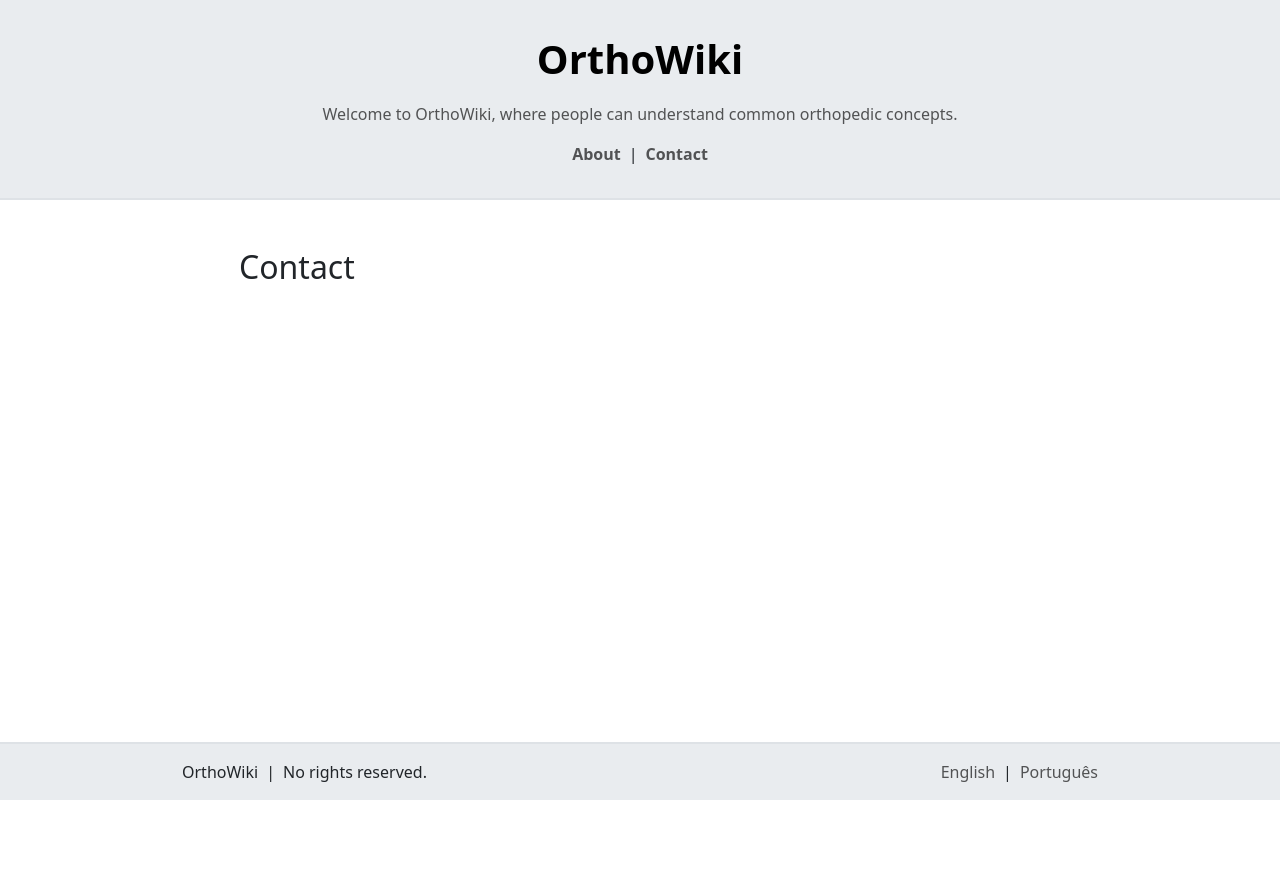
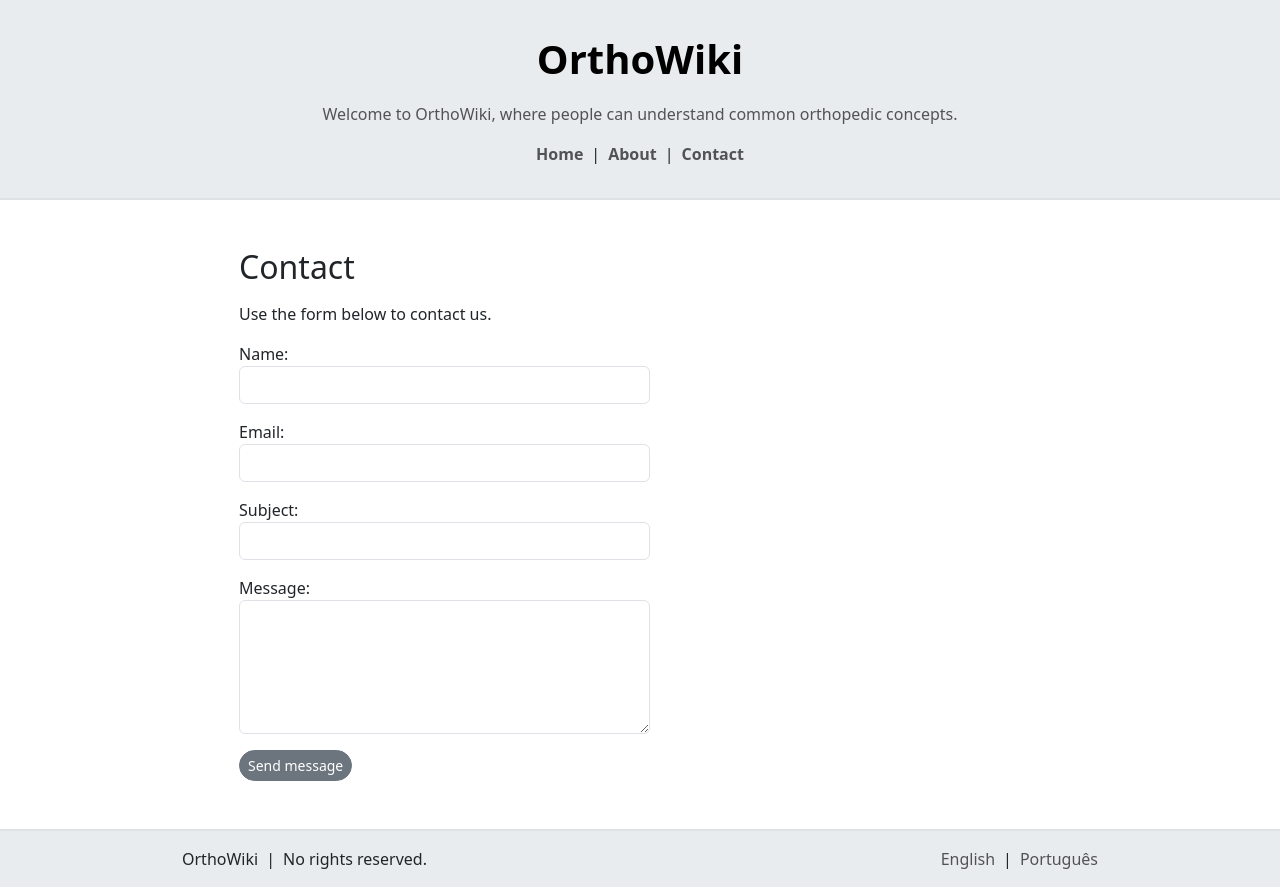
Before and after one commit to ffg88/orthowiki, a Django app: page /orthowiki/1/contact/ in a window 1280 px wide. Before the commit the page ends 800 px from the top, so only its background shows below. Run offline with Django 5.2, Linux system fonts and the light colour scheme.

Commit message:
Added contact form

```diff
--- /dev/null
+++ b/orthowiki/forms.py
@@ -0,0 +1,30 @@
+from django import forms
+
+class ContactForm(forms.Form):
+    name = forms.CharField(
+        max_length=100,
+        widget=forms.TextInput(attrs={
+            'class': 'form-control',
+            'required': True
+        })
+    )
+    email = forms.EmailField(
+        widget=forms.EmailInput(attrs={
+            'class': 'form-control',
+            'required': True
+        })
+    )
+    subject = forms.CharField(
+        max_length=200,
+        widget=forms.TextInput(attrs={
+            'class': 'form-control',
+            'required': True
+        })
+    )
+    message = forms.CharField(
+        widget=forms.Textarea(attrs={
+            'class': 'form-control',
+            'rows': 5,
+            'required': True
+        })
+    )
--- a/orthowiki/templates/orthowiki/base.html
+++ b/orthowiki/templates/orthowiki/base.html
@@ -16,6 +16,10 @@
                 <a class="navbar-brand me-0 fw-bold fs-1" href="{% url 'orthowiki:index' lang_code=current_lang %}">OrthoWiki</a>
                 <span class="navbar-text">{{ t.top_message }}</span>
                 <ul class="navbar-nav flex-row gap-2">
+                    <li class="nav-item">
+                        <a class="nav-link fw-bold" href="{% url 'orthowiki:index' lang_code=current_lang %}">{{ t.home }}</a>
+                    </li>
+                    <li class="nav-text d-flex align-items-center">|</li>
                     <li class="nav-item">
                         <a class="nav-link fw-bold" href="{% url 'orthowiki:about' lang_code=current_lang %}">{{ t.about }}</a>
                     </li>
--- a/orthowiki/templates/orthowiki/contact.html
+++ b/orthowiki/templates/orthowiki/contact.html
@@ -5,9 +5,48 @@
 {% block content %}
 
 <div class="container d-flex flex-column align-items-start">
-    <h2>
+    <h2 class="mb-3">
         {{ t.contact }}
     </h2>
+    <p>{{ t.contact_text }}</p>
+
+    <form method="post">
+    {% csrf_token %}
+
+        <div class="mb-3">
+            <span>{{ t.name }}</span>
+            {{ form.name }}
+            {% if form.name.errors %}
+                <div class="invalid-feedback d-block">{{ form.name.errors }}</div>
+            {% endif %}
+        </div>
+
+        <div class="mb-3">
+            <span>{{ t.email }}</span>
+            {{ form.email }}
+            {% if form.email.errors %}
+                <div class="invalid-feedback d-block">{{ form.email.errors }}</div>
+            {% endif %}
+        </div>
+
+        <div class="mb-3">
+            <span>{{ t.subject }}</span>
+            {{ form.subject }}
+            {% if form.subject.errors %}
+                <div class="invalid-feedback d-block">{{ form.subject.errors }}</div>
+            {% endif %}
+        </div>
+
+        <div class="mb-3">
+            <span>{{ t.message }}</span>
+            {{ form.message }}
+            {% if form.message.errors %}
+                <div class="invalid-feedback d-block">{{ form.message.errors }}</div>
+            {% endif %}
+        </div>
+
+        <button type="submit" class="btn btn-sm btn-secondary rounded-pill w-auto">{{ t.send }}</button>
+    </form>
 </div>
 
 {% endblock %}
--- a/orthowiki/translations.py
+++ b/orthowiki/translations.py
@@ -19,8 +19,16 @@ translations = {
         "previous": "← Previous",
         "page": "Page",
         "of": "of",
+        "home": "Home",
         "about": "About",
-        "contact": "Contact"
+        "contact": "Contact",
+        "contact_text": "Use the form below to contact us.",
+        "name": "Name:",
+        "email": "Email:",
+        "subject": "Subject:",
+        "message": "Message:",
+        "send": "Send message",
+        "contact_success": "Your message was sent successfully."
     },
     "pt": {
         "question_search": "Qual a sua dúvida?",
@@ -40,8 +48,16 @@ translations = {
         "previous": "← Anterior",
         "page": "Página",
         "of": "de",
+        "home": "Início",
         "about": "Sobre",
-        "contact": "Contato"
+        "contact": "Contato",
+        "contact_text": "Use o formulário abaixo para entrar em contato.",
+        "name": "Nome:",
+        "email": "Email:",
+        "subject": "Assunto:",
+        "message": "Mensagem:",
+        "send": "Enviar mensagem",
+        "contact_success": "Sua mensagem foi enviada com sucesso."
     }
 }
 
--- a/orthowiki/urls.py
+++ b/orthowiki/urls.py
@@ -7,5 +7,6 @@ urlpatterns = [
     path("<str:lang_code>/", views.IndexView.as_view(), name="index"),
     path("<str:lang_code>/articles/<slug:slug>/", views.ArticleView.as_view(), name="article"),
     path("<str:lang_code>/about/", views.AboutView.as_view(), name="about"),
-    path("<str:lang_code>/contact/", views.ContactView.as_view(), name="contact")
+    path("<str:lang_code>/contact/", views.ContactView.as_view(), name="contact"),
+    path("<str:lang_code>/contact/success/", views.ContactSuccessView.as_view(), name='contact_success')
 ]
--- a/orthowiki/views.py
+++ b/orthowiki/views.py
@@ -1,7 +1,9 @@
-from django.views.generic import ListView, DetailView, TemplateView
+from django.views.generic import ListView, DetailView, TemplateView, FormView
 from django.db.models import Q
 from django.shortcuts import redirect
-from .models import Article
+from django.urls import reverse
+from .models import Article, ContactSubmission
+from .forms import ContactForm
 from .translations import get_translations
 
 def root_redirect(request):
@@ -89,8 +91,13 @@ class AboutView(TemplateView):
         return context
 
 
-class ContactView(TemplateView):
+class ContactView(FormView):
     template_name = "orthowiki/contact.html"
+    form_class = ContactForm
+
+    def get_success_url(self):
+        lang_code = self.kwargs.get('lang_code')
+        return reverse('orthowiki:contact_success', kwargs={'lang_code': lang_code})
 
     def get_context_data(self, **kwargs):
         context = super().get_context_data(**kwargs)
@@ -100,3 +107,27 @@ class ContactView(TemplateView):
         context["current_lang"] = lang_code
         context["t"] = get_translations(lang_code)
         return context
+
+    def form_valid(self, form):
+        # Salva no banco em vez de enviar email
+        ContactSubmission.objects.create(
+            name=form.cleaned_data["name"],
+            email=form.cleaned_data["email"],
+            subject=form.cleaned_data["subject"],
+            message=form.cleaned_data["message"],
+        )
+
+        return super().form_valid(form)
+
+
+class ContactSuccessView(TemplateView):
+    template_name = "orthowiki/contact_success.html"
+
+    def get_context_data(self, **kwargs):
+        context = super().get_context_data(**kwargs)
+        lang_code = self.kwargs.get("lang_code", "en")
+
+        # Pass the language to the template
+        context["current_lang"] = lang_code
+        context["t"] = get_translations(lang_code)
+        return context
```
Also changed, not shown: orthowiki/admin.py (+9 -2 lines), orthowiki/models.py (+12 -0 lines), orthowiki/templates/orthowiki/contact_success.html (added, +15 -0 lines), orthowiki/migrations/0002_contactsubmission.py (added).
